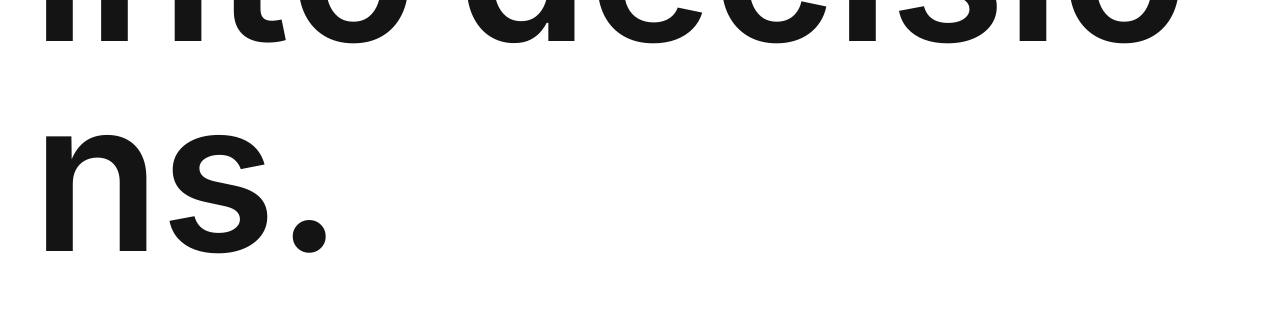
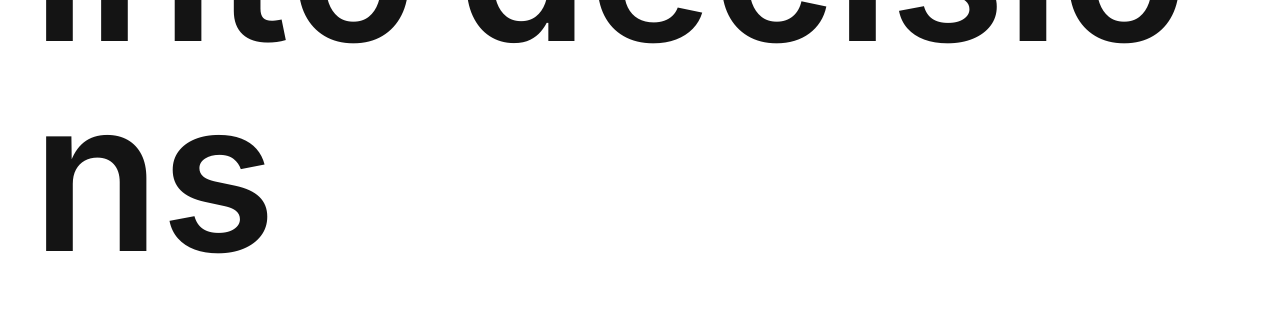
Before and after one commit to stevnhua/stevnhua.fyi, a Next.js app: page / in a window 1280 px wide. Shown: the part 408-736 px from the top of the page. Built offline with nearby package versions, Linux system fonts and the light colour scheme.

Commit message:
Update scrollText.tsx

```diff
--- a/src/components/animations/textAnimations/scrollText.tsx
+++ b/src/components/animations/textAnimations/scrollText.tsx
@@ -8,7 +8,7 @@ const i = 'I ';
 const creativity = 'turn ';
 const is = 'data ';
 const my = 'into ';
-const craft = 'decisions.';
+const craft = 'decisions';
 const sentence3 = 'abstract thinking is my passion';
 
 function getRandomSpeed() {
```
